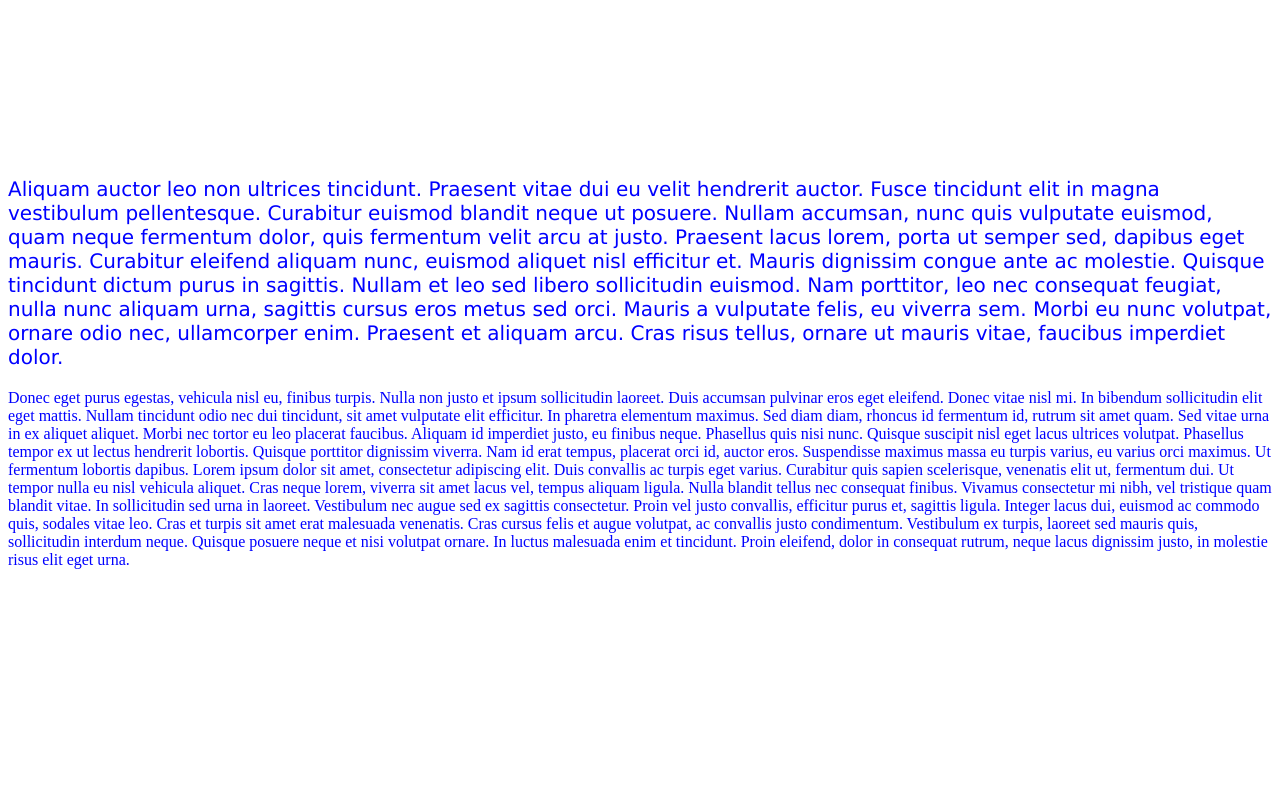
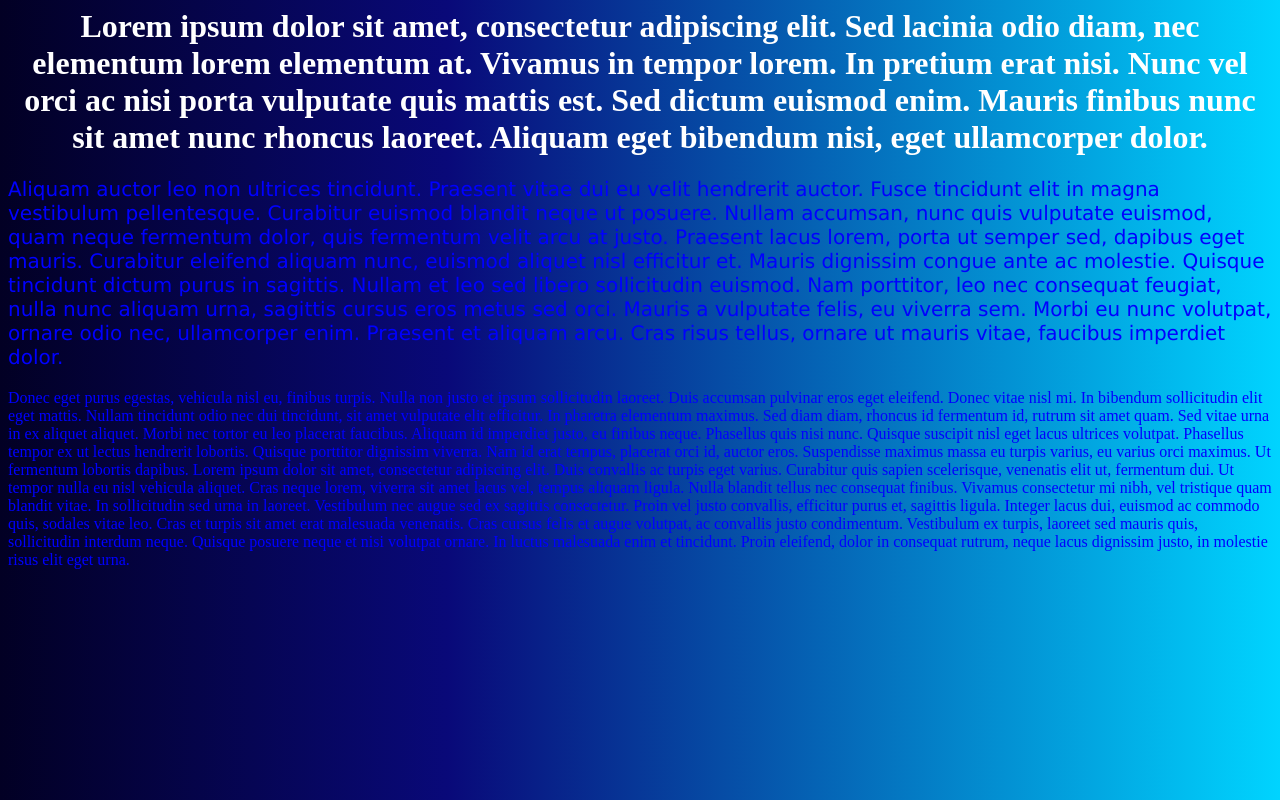
Before and after one commit to AYDINOL/helloworld, a plain HTML site: page index.html in a window 1280 px wide. Drawn offline with Linux system fonts and the light colour scheme.

Commit message:
Update style.css

```diff
--- a/style.css
+++ b/style.css
@@ -1,5 +1,5 @@
 body {
-  background-color: linear-gradient(90deg, rgba(2,0,36,1) 0%, rgba(9,9,121,1) 35%, rgba(0,212,255,1) 100%);
+  background: linear-gradient(90deg, rgba(2,0,36,1) 0%, rgba(9,9,121,1) 35%, rgba(0,212,255,1) 100%);
 }
 
 h1 {
```
